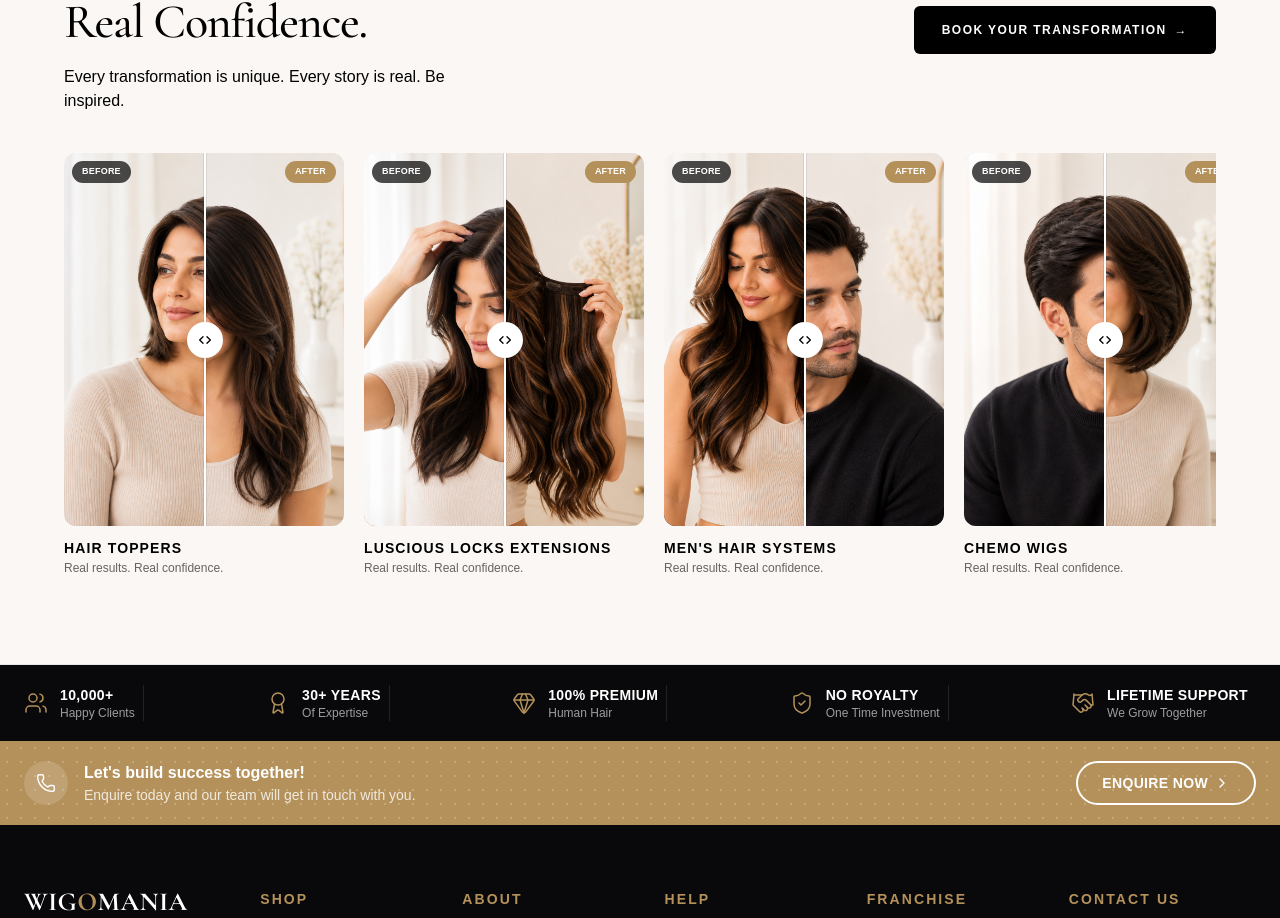
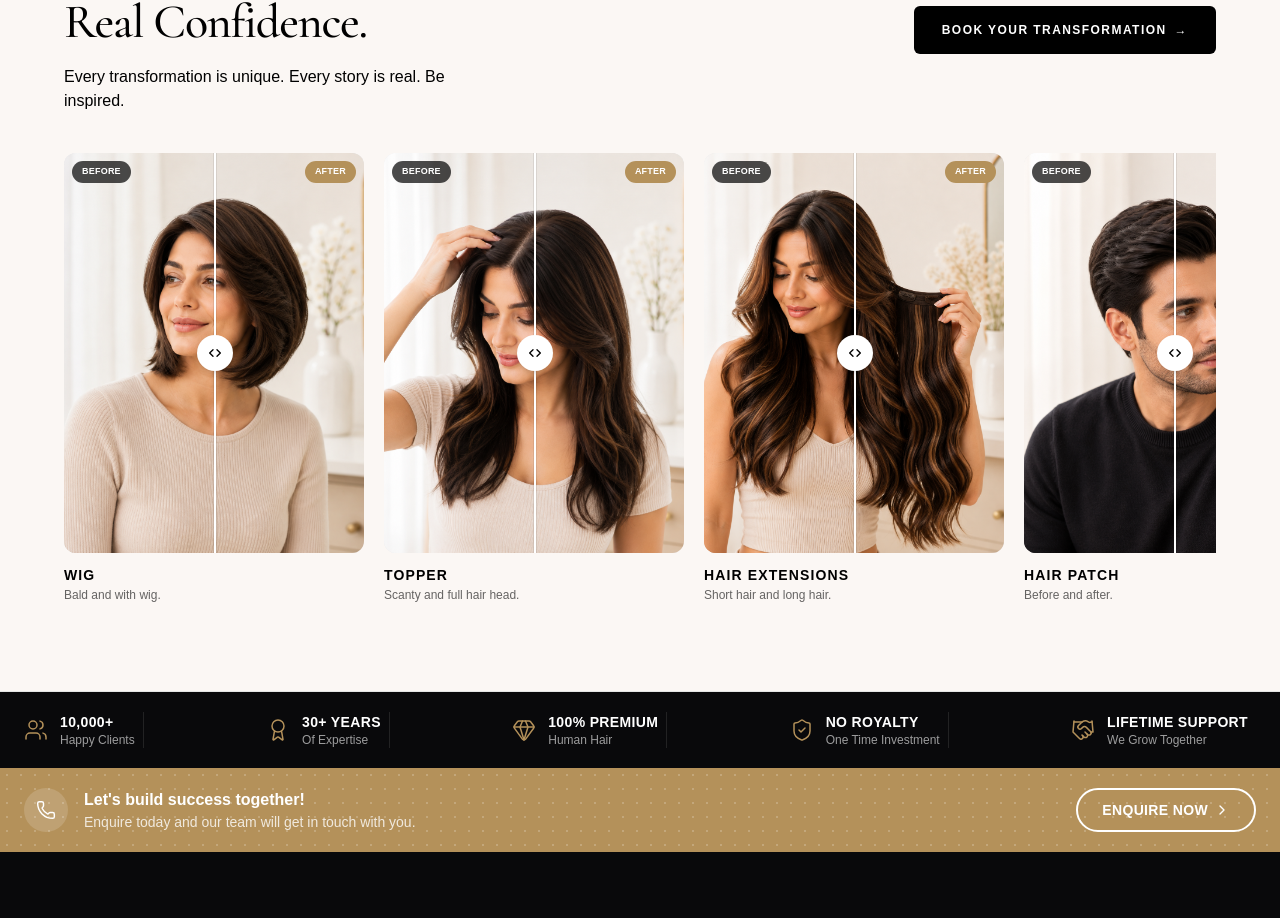
Before and after one commit to FenebrisWeb/fenebris-mockups, a Next.js app: page /wigomaniav2 in a window 1280 px wide. Shown: the part 1545-2463 px from the top of the page. Built offline with nearby package versions, Linux system fonts and the light colour scheme.

Commit message:
transformation before and after section enhancement

```diff
--- a/app/wigomaniav2/components/Transformations.tsx
+++ b/app/wigomaniav2/components/Transformations.tsx
@@ -1,30 +1,40 @@
 "use client";
 
-import { useRef } from "react";
+import { useEffect, useRef, useState } from "react";
+import { motion, useMotionValue, animate, useDragControls } from "framer-motion";
 import { Users, Award, Sparkles, Heart } from "lucide-react";
 import FadeUp from "./FadeUp";
 import BeforeAfterSlider from "./BeforeAfterSlider";
 
-// The 4 solution photos already used in the Solutions section above.
-const SOLUTIONS = [
-  { name: "Chemo Wigs", image: "/wigomaniaV2/chemo-wigs.png" },
-  { name: "Hair Toppers", image: "/wigomaniaV2/hair-toppers.png" },
-  { name: "Luscious Locks Extensions", image: "/wigomaniaV2/luscious-locks-extensions.png" },
-  { name: "Men's Hair Systems", image: "/wigomaniaV2/mens-hair-systems.png" },
-];
-
-// Repeat across 7 cards, cycling through consecutive solution pairs as before/after.
-const SLIDES = Array.from({ length: 7 }, (_, i) => {
-  const before = SOLUTIONS[i % SOLUTIONS.length];
-  const after = SOLUTIONS[(i + 1) % SOLUTIONS.length];
-  return {
-    key: `${before.name}-${after.name}-${i}`,
-    title: after.name,
-    tagline: "Real results. Real confidence.",
-    before: before.image,
-    after: after.image,
-  };
-});
+// 4 categories, 4 photos — one before/after slide per category. Both sides currently
+// reuse the same solution photo as a placeholder until distinct before/after shots
+// (bald→wig, scanty→full, short→long, patch before→after) are supplied.
+const SLIDES = [
+  {
+    key: "wig",
+    title: "Wig",
+    tagline: "Bald and with wig.",
+    image: "/wigomaniaV2/chemo-wigs.png",
+  },
+  {
+    key: "topper",
+    title: "Topper",
+    tagline: "Scanty and full hair head.",
+    image: "/wigomaniaV2/hair-toppers.png",
+  },
+  {
+    key: "extn",
+    title: "Hair Extensions",
+    tagline: "Short hair and long hair.",
+    image: "/wigomaniaV2/luscious-locks-extensions.png",
+  },
+  {
+    key: "hair-patch",
+    title: "Hair Patch",
+    tagline: "Before and after.",
+    image: "/wigomaniaV2/mens-hair-systems.png",
+  },
+].map((s) => ({ ...s, before: s.image, after: s.image }));
 
 const STATS = [
   { value: "10,000+", label: "Happy Clients", icon: Users },
@@ -33,27 +43,61 @@ const STATS = [
   { value: "Lifetime", label: "Care & Support", icon: Heart },
 ];
 
+const GAP = 20;
+
 export default function Transformations() {
-  const trackRef = useRef<HTMLDivElement>(null);
-  const dragState = useRef({ dragging: false, startX: 0, scrollLeft: 0 });
+  const x = useMotionValue(0);
+  const dragControls = useDragControls();
+  const viewportRef = useRef<HTMLDivElement>(null);
+  const [cardWidth, setCardWidth] = useState(280);
+  const [maxOffset, setMaxOffset] = useState(0);
+  const [active, setActive] = useState(0);
+  // Only 4 cards — on desktop they all fit in one static row, so the drag/slide
+  // interaction (and its dots) is mobile/tablet only.
+  const [dragEnabled, setDragEnabled] = useState(true);
 
-  const onPointerDown = (e: React.PointerEvent) => {
-    const track = trackRef.current;
-    // Let drags that start on a before/after slider control that slider instead of
-    // scrolling the row.
-    if (!track || (e.target as HTMLElement).closest("[data-drag-lock]")) return;
-    dragState.current = { dragging: true, startX: e.clientX, scrollLeft: track.scrollLeft };
-    track.setPointerCapture(e.pointerId);
+  useEffect(() => {
+    const update = () => {
+      const w = window.innerWidth;
+      const isDesktop = w >= 1024;
+      setDragEnabled(!isDesktop);
+
+      const width = w < 640 ? w * 0.7 : isDesktop ? 300 : w * 0.38;
+      setCardWidth(width);
+
+      const totalWidth = SLIDES.length * width + (SLIDES.length - 1) * GAP;
+      const viewportWidth = viewportRef.current?.clientWidth ?? 0;
+      // Hard bound: can't drag past the point where the last card's right edge
+      // meets the viewport's right edge — no trailing blank space.
+      setMaxOffset(isDesktop ? 0 : -Math.max(0, totalWidth - viewportWidth));
+      if (isDesktop) x.set(0);
+    };
+    update();
+    window.addEventListener("resize", update);
+    return () => window.removeEventListener("resize", update);
+  }, [x]);
+
+  const step = cardWidth + GAP;
+
+  useEffect(() => {
+    const unsub = x.on("change", (latest) => {
+      setActive(Math.min(SLIDES.length - 1, Math.max(0, Math.round(-latest / step))));
+    });
+    return unsub;
+  }, [x, step]);
+
+  const clampX = (value: number) => Math.min(0, Math.max(maxOffset, value));
+
+  const goTo = (i: number) => {
+    const clamped = Math.min(SLIDES.length - 1, Math.max(0, i));
+    animate(x, clampX(-clamped * step), { type: "spring", stiffness: 300, damping: 32 });
   };
 
-  const onPointerMove = (e: React.PointerEvent) => {
-    const track = trackRef.current;
-    if (!track || !dragState.current.dragging) return;
-    track.scrollLeft = dragState.current.scrollLeft - (e.clientX - dragState.current.startX);
-  };
-
-  const endDrag = () => {
-    dragState.current.dragging = false;
+  const startDrag = (e: React.PointerEvent) => {
+    // Let drags that start on a before/after slider's own handle control that slider
+    // instead of dragging the row.
+    if ((e.target as HTMLElement).closest("[data-drag-lock]")) return;
+    dragControls.start(e);
   };
 
   return (
@@ -103,20 +147,29 @@ export default function Transformations() {
           </div>
         </FadeUp>
 
-        {/* Before/after slider strip — drag with mouse or touch, one card at a time */}
+        {/* Before/after slider strip — framer-motion drag, hard-stops at the last card */}
+        <FadeUp>
+          <div ref={viewportRef} className="relative w-full overflow-hidden pb-2">
+            <motion.div
+              drag={dragEnabled ? "x" : false}
+              dragControls={dragControls}
+              dragListener={false}
+              dragConstraints={{ left: maxOffset, right: 0 }}
+              dragElastic={0}
+              dragMomentum={false}
+              style={{ x }}
+              onPointerDown={dragEnabled ? startDrag : undefined}
+              onDragEnd={() => {
+                const nearest = Math.min(SLIDES.length - 1, Math.max(0, Math.round(-x.get() / step)));
+                animate(x, clampX(-nearest * step), { type: "spring", stiffness: 300, damping: 32 });
+              }}
+              className={`flex select-none gap-5 lg:justify-between ${dragEnabled ? "cursor-grab active:cursor-grabbing" : ""}`}
+            >
+              {SLIDES.map((slide) => (
                 <div
-          ref={trackRef}
-          onPointerDown={onPointerDown}
-          onPointerMove={onPointerMove}
-          onPointerUp={endDrag}
-          onPointerLeave={endDrag}
-          className="flex snap-x snap-mandatory gap-5 overflow-x-auto pb-2 [-webkit-overflow-scrolling:touch] [scrollbar-width:none] [&::-webkit-scrollbar]:hidden"
-        >
-          {SLIDES.map((slide, i) => (
-            <FadeUp
                   key={slide.key}
-              delay={i * 0.06}
-              className="flex w-[70vw] max-w-[280px] shrink-0 snap-center flex-col gap-3 sm:w-[38vw] sm:max-w-[260px] lg:w-[22vw] lg:max-w-[280px]"
+                  className="flex shrink-0 flex-col gap-3"
+                  style={{ width: cardWidth }}
                 >
                   <BeforeAfterSlider before={slide.before} after={slide.after} alt={slide.title} />
                   <div className="flex flex-col gap-0.5">
@@ -125,9 +178,25 @@ export default function Transformations() {
                     </h3>
                     <p className="text-xs text-black/60">{slide.tagline}</p>
                   </div>
-            </FadeUp>
+                </div>
+              ))}
+            </motion.div>
+          </div>
+
+          <div className="mt-3 flex items-center justify-center gap-2 lg:hidden">
+            {SLIDES.map((slide, i) => (
+              <button
+                key={slide.key}
+                type="button"
+                onClick={() => goTo(i)}
+                aria-label={`Go to ${slide.title} transformation`}
+                className={`h-1.5 rounded-full transition-all ${
+                  i === active ? "w-6 bg-[var(--brand)]" : "w-1.5 bg-black/20"
+                }`}
+              />
             ))}
           </div>
+        </FadeUp>
       </div>
     </section>
   );
```
Lines whose indentation alone changed are shown as unchanged.
